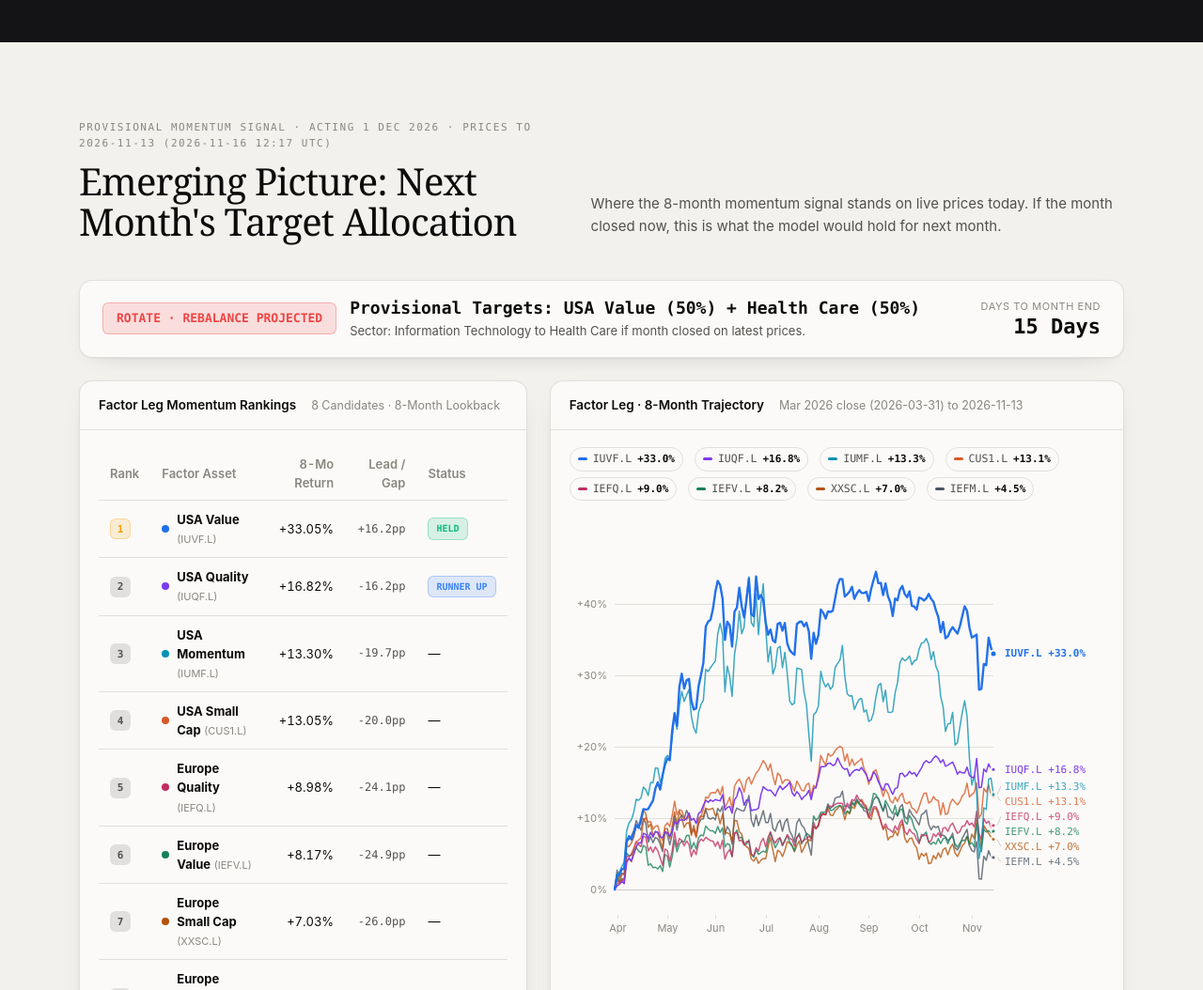
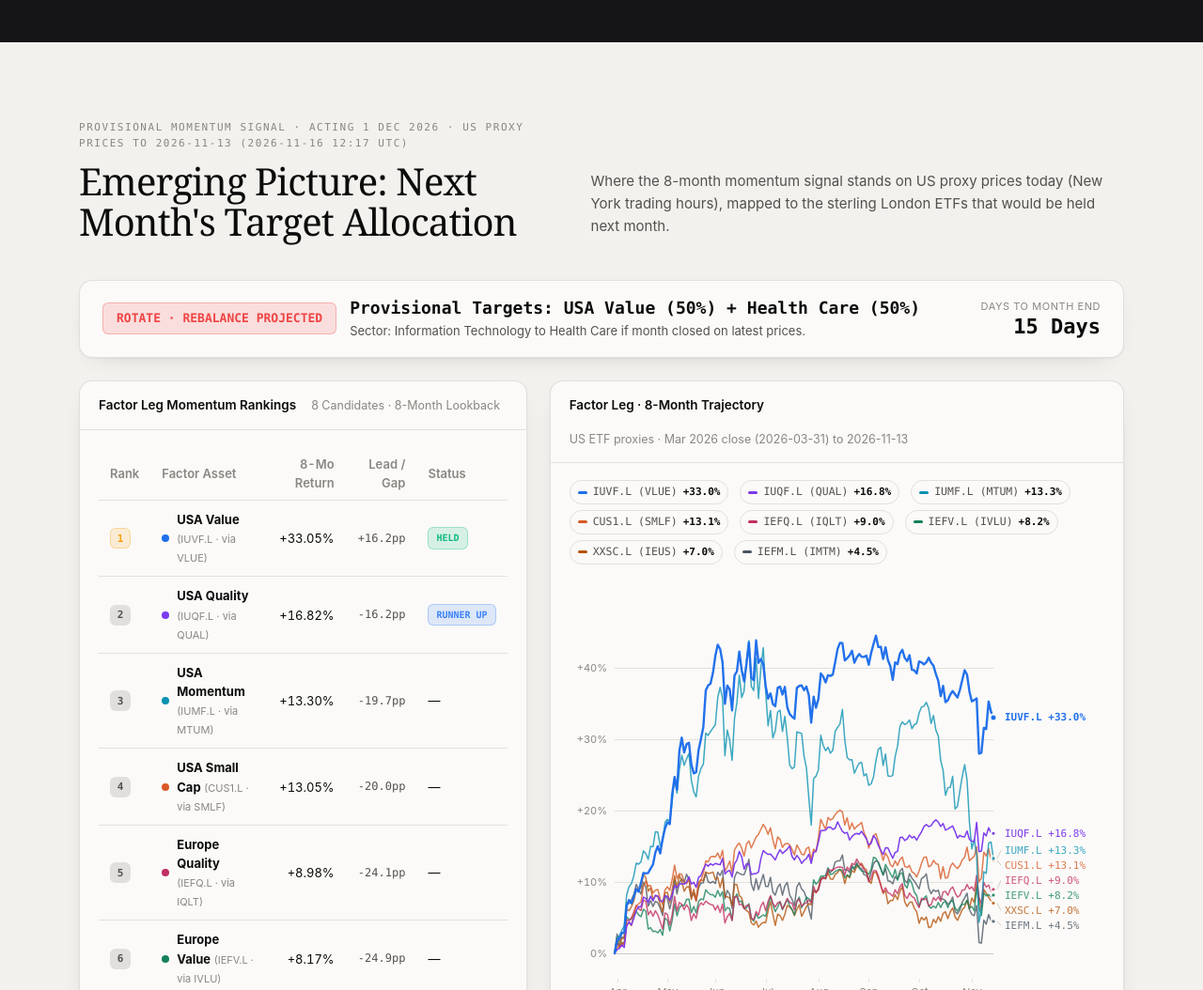
Before and after one commit to soylee22/lodestar, a plain HTML site: page index.html in a window 1280 px wide. Shown: the part 1128-2182 px from the top of the page at 94% size. Drawn offline with Linux system fonts and the light colour scheme.

Commit message:
Label US proxy sources alongside LSE target tickers in emerging momentum panels

```diff
--- a/index.html
+++ b/index.html
@@ -890,7 +890,7 @@ html{scroll-behavior:smooth; scroll-padding-top:72px}
       <h2>Emerging Picture: Next Month's Target Allocation</h2>
     </div>
     <p class="lede" id="emergingLede">
-      Where the 8-month momentum signal stands on live prices today. If the month closed now, this is what the model would hold for next month.
+      Where the 8-month momentum signal stands on US proxy prices today (New York trading hours), mapped to the sterling London ETFs that would be held next month.
     </p>
   </div>
 
@@ -1879,7 +1879,7 @@ function glyph(key){
 
   var elEyebrow = $("#emergingEyebrow");
   if (elEyebrow && E.next_action_date){
-    var stamp = E.asof ? " · Prices to " + E.asof + (E.computed_at ? " (" + E.computed_at + ")" : "") : "";
+    var stamp = E.asof ? " · US proxy prices to " + E.asof + (E.computed_at ? " (" + E.computed_at + ")" : "") : "";
     elEyebrow.textContent = "Provisional Momentum Signal · Acting " + E.next_action_date + stamp;
   }
 
@@ -1994,7 +1994,8 @@ function glyph(key){
         var labelSpan = el("span");
         labelSpan.appendChild(el("b", null, r.name));
         labelSpan.appendChild(document.createTextNode(" "));
-        labelSpan.appendChild(el("small", {style:"color:var(--muted);font-size:11px"}, "(" + r.ticker + ")"));
+        var tickerLbl = (r.proxy && r.proxy !== r.ticker) ? (r.ticker + " · via " + r.proxy) : r.ticker;
+        labelSpan.appendChild(el("small", {style:"color:var(--muted);font-size:11px"}, "(" + tickerLbl + ")"));
         wrap.appendChild(labelSpan);
         tdAsset.appendChild(wrap);
         tr.appendChild(tdAsset);
@@ -2027,7 +2028,8 @@ function glyph(key){
 
     if (subEl){
       var baseTxt = chart.base_month ? pm(chart.base_month) + " close" : (chart.base_date || "8M base");
-      subEl.textContent = baseTxt + (chart.base_date ? " (" + chart.base_date + ")" : "") + " to " + chart.asof;
+      var srcPrefix = cfg.sourceLabel ? cfg.sourceLabel + " · " : "";
+      subEl.textContent = srcPrefix + baseTxt + (chart.base_date ? " (" + chart.base_date + ")" : "") + " to " + chart.asof;
     }
 
     function renderLegend(){
@@ -2035,9 +2037,11 @@ function glyph(key){
       legendEl.textContent = "";
       chart.series.forEach(function(s, i){
         var c = colorOf(s.code, i);
-        var btn = el("button", {type:"button", "data-em-code":s.code, "aria-pressed": on[s.code] ? "true" : "false", title: s.name + " (" + s.ticker + ")"});
+        var legTxt = (s.proxy && s.proxy !== s.ticker) ? ((s.ticker || s.code) + " (" + s.proxy + ")") : (s.ticker || s.code);
+        var tipTitle = s.name + " (" + ((s.proxy && s.proxy !== s.ticker) ? (s.ticker + " via " + s.proxy) : (s.ticker || s.code)) + ")";
+        var btn = el("button", {type:"button", "data-em-code":s.code, "aria-pressed": on[s.code] ? "true" : "false", title: tipTitle});
         btn.appendChild(el("i", {class:"sw", "data-em-sw":s.code, style:"background:" + c}));
-        btn.appendChild(el("span", null, s.ticker || s.code));
+        btn.appendChild(el("span", null, legTxt));
         btn.appendChild(el("span", {class:"pct"}, sgn(s.latest_pct, 1)));
         btn.addEventListener("click", function(){
           var liveCount = chart.series.filter(function(x){ return on[x.code]; }).length;
@@ -2208,8 +2212,11 @@ function glyph(key){
         items.sort(function(a, b){ return b.val - a.val; });
         var rowsHtml = "";
         items.forEach(function(it){
+          var tipTicker = (it.s.proxy && it.s.proxy !== it.s.ticker)
+            ? ((it.s.ticker || it.s.code) + " via " + it.s.proxy)
+            : (it.s.ticker || it.s.code);
           rowsHtml += '<div class="r"><i class="sw" style="background:' + it.c + '"></i>'
-                    + '<span class="nm">' + esc(it.s.ticker || it.s.code) + ' · ' + esc(it.s.name) + '</span>'
+                    + '<span class="nm">' + esc(tipTicker) + ' · ' + esc(it.s.name) + '</span>'
                     + '<span class="vl">' + sgn(it.val, 2) + '</span></div>';
         });
         var html = '<div class="h">' + esc(dates[i]) + '</div>' + rowsHtml;
@@ -2256,12 +2263,14 @@ function glyph(key){
   mountMomentumPanel({
     tbodyId:"#tblEmergingFactors tbody", rows:E.factors,
     chartData:E.factor_chart, chartId:"#emergingFactorChart",
-    legendId:"#emergingFactorLegend", subId:"#emergingFactorChartSub"
+    legendId:"#emergingFactorLegend", subId:"#emergingFactorChartSub",
+    sourceLabel:"US ETF proxies"
   });
   mountMomentumPanel({
     tbodyId:"#tblEmergingSectors tbody", rows:E.sectors,
     chartData:E.sector_chart, chartId:"#emergingSectorChart",
-    legendId:"#emergingSectorLegend", subId:"#emergingSectorChartSub"
+    legendId:"#emergingSectorLegend", subId:"#emergingSectorChartSub",
+    sourceLabel:E.sector_proxy ? "US SPDR proxies" : "S&P sector indices"
   });
 })();
 
```
